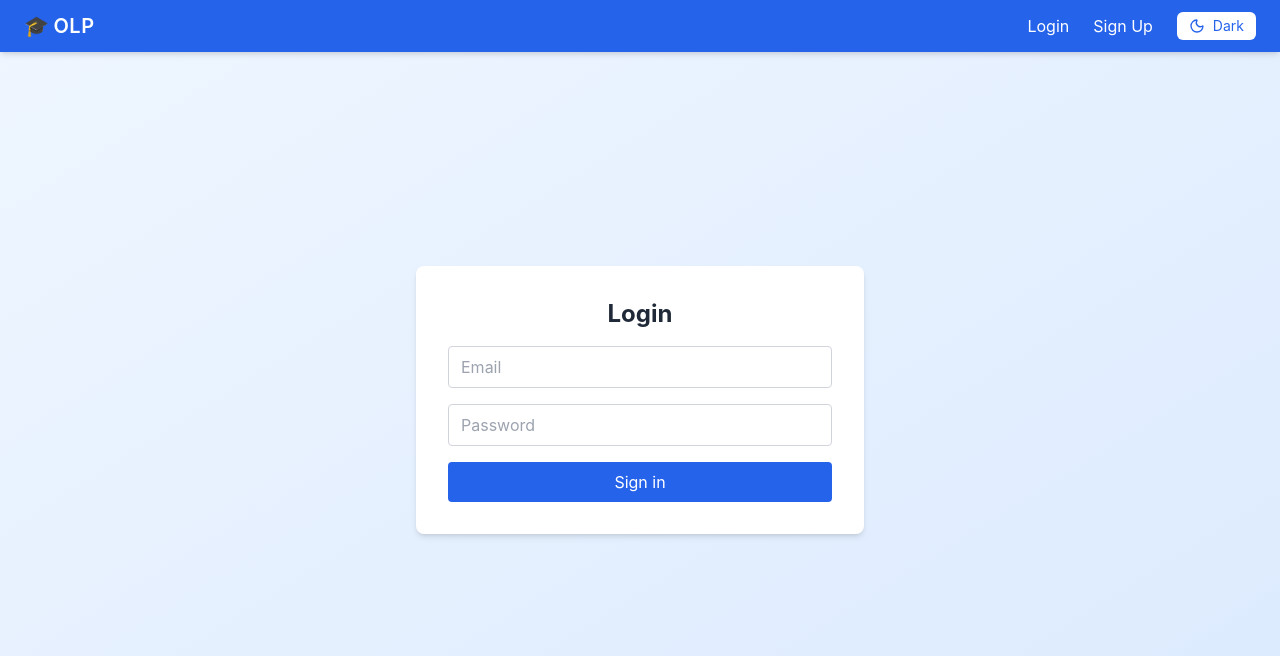
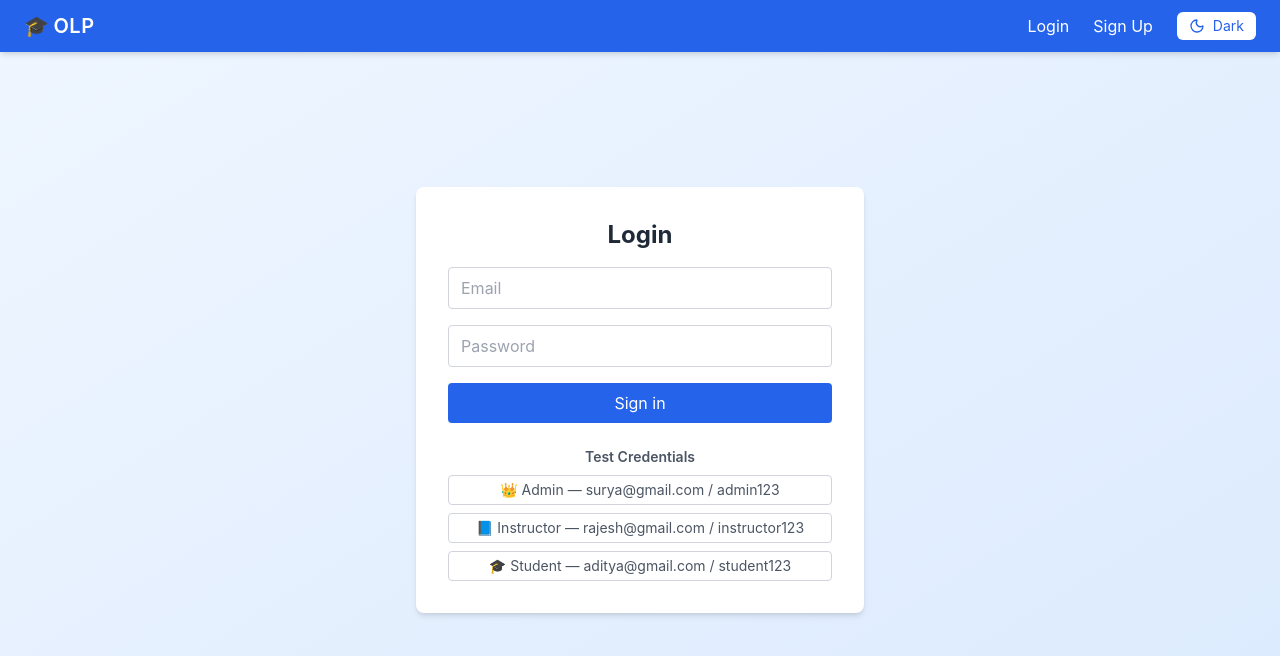
Before and after one commit to Surya-Teja-Kancharla/OLP, a React (Vite) app in the folder client/: page /login in a window 1280 px wide. Shown: the top 656 px of the page. Built offline with nearby package versions, Linux system fonts and the light colour scheme.

Commit message:
Added test redentials in the display

```diff
--- a/client/src/pages/LoginPage.jsx
+++ b/client/src/pages/LoginPage.jsx
@@ -39,16 +39,12 @@ export default function LoginPage() {
     e.preventDefault();
     setLoading(true);
     try {
-      const res = await apiLogin({ email, password }); // returns { user, token }
+      const res = await apiLogin({ email, password });
       setAuth(res.user, res.token);
-      // set axios header
       api.defaults.headers.common.Authorization = `Bearer ${res.token}`;
-
-      // after login, perform pending action if any
       await finishPending(res.user);
 
-      // route by role; if no pending action, redirect to role dashboard
-      if (pending) return; // finishPending already navigated
+      if (pending) return;
       if (res.user.role === "admin") navigate("/admin");
       else if (res.user.role === "instructor") navigate("/instructor");
       else navigate("/student");
@@ -59,17 +55,34 @@ export default function LoginPage() {
     }
   };
 
+  // ✅ Prefill helper for demo accounts
+  const fillSample = (role) => {
+    if (role === "admin") {
+      setEmail("surya@gmail.com");
+      setPassword("admin123");
+    } else if (role === "instructor") {
+      setEmail("rajesh@gmail.com");
+      setPassword("instructor123");
+    } else if (role === "student") {
+      setEmail("aditya@gmail.com");
+      setPassword("student123");
+    }
+  };
+
   return (
-    <div className="flex items-center justify-center min-h-screen bg-gradient-to-br from-blue-50 to-blue-100">
+    <div className="flex items-center justify-center min-h-screen bg-gradient-to-br from-blue-50 to-blue-100 px-4">
       <div className="bg-white shadow-md p-8 rounded-lg w-full max-w-md">
-        <h2 className="text-2xl font-bold text-center mb-4">Login</h2>
+        <h2 className="text-2xl font-bold text-center mb-4 text-gray-800">
+          Login
+        </h2>
+
         <form className="space-y-4" onSubmit={handleSubmit}>
           <input
             value={email}
             onChange={(e) => setEmail(e.target.value)}
             placeholder="Email"
             type="email"
-            className="w-full border px-3 py-2 rounded"
+            className="w-full border px-3 py-2 rounded focus:outline-none focus:ring focus:ring-blue-200"
             required
           />
           <input
@@ -77,13 +90,41 @@ export default function LoginPage() {
             onChange={(e) => setPassword(e.target.value)}
             placeholder="Password"
             type="password"
-            className="w-full border px-3 py-2 rounded"
+            className="w-full border px-3 py-2 rounded focus:outline-none focus:ring focus:ring-blue-200"
             required
           />
-          <button className="w-full bg-primary text-white py-2 rounded" disabled={loading}>
+          <button
+            className="w-full bg-blue-600 hover:bg-blue-700 text-white py-2 rounded transition"
+            disabled={loading}
+          >
             {loading ? "Signing in..." : "Sign in"}
           </button>
         </form>
+
+        {/* ✅ Sample credentials section */}
+        <div className="mt-6 text-center text-sm text-gray-600">
+          <p className="font-semibold mb-2">Test Credentials</p>
+          <div className="space-y-2">
+            <button
+              onClick={() => fillSample("admin")}
+              className="w-full border border-gray-300 py-1 rounded hover:bg-gray-50"
+            >
+              👑 Admin — surya@gmail.com / admin123
+            </button>
+            <button
+              onClick={() => fillSample("instructor")}
+              className="w-full border border-gray-300 py-1 rounded hover:bg-gray-50"
+            >
+              📘 Instructor — rajesh@gmail.com / instructor123
+            </button>
+            <button
+              onClick={() => fillSample("student")}
+              className="w-full border border-gray-300 py-1 rounded hover:bg-gray-50"
+            >
+              🎓 Student — aditya@gmail.com / student123
+            </button>
+          </div>
+        </div>
       </div>
     </div>
   );
```
